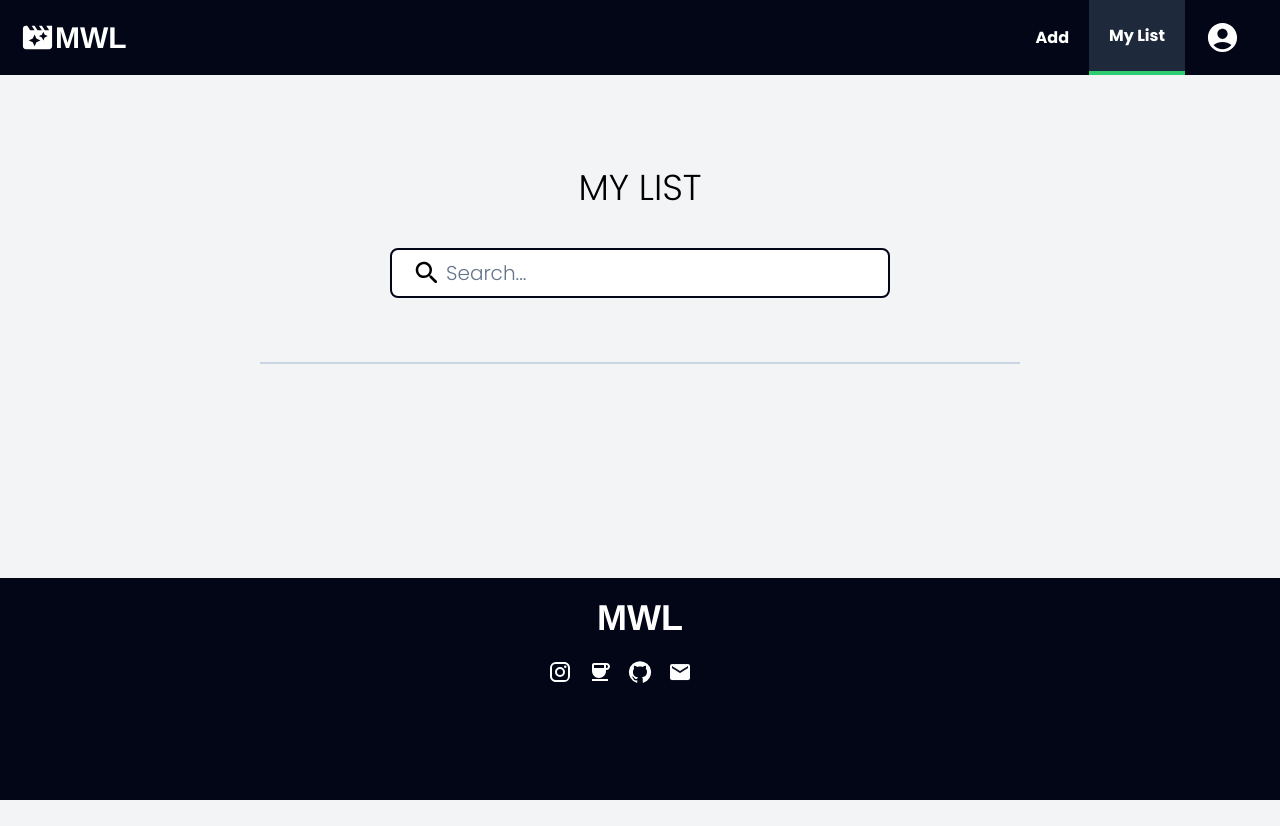
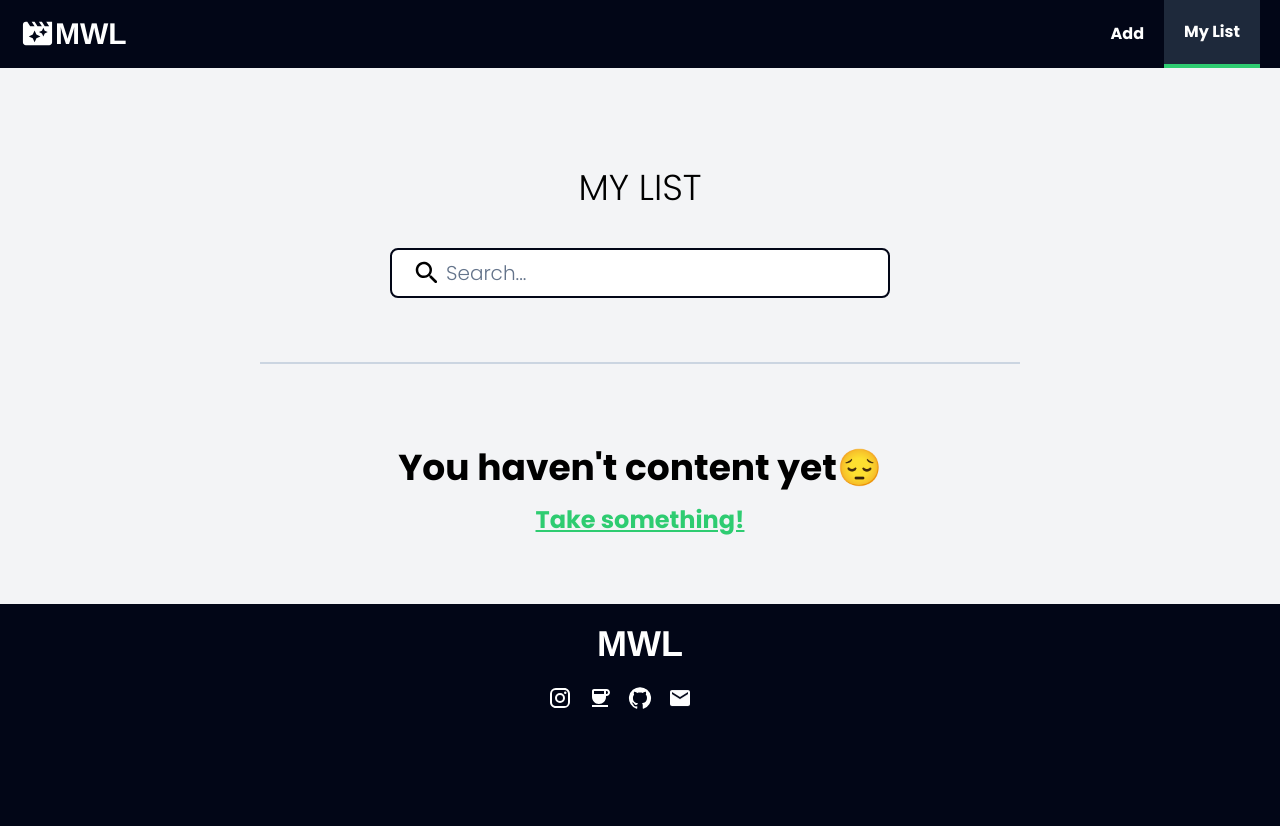
Before and after one commit to Hideakimaru/QUOR, a React (Vite) app: page /app/my-list in a window 1280 px wide. Before the commit the page ends 800 px from the top, so only its background shows below. Built offline with nearby package versions, Linux system fonts and the light colour scheme; a web font is replaced by a local one.

Commit message:
misc updates

```diff
--- a/src/App.jsx
+++ b/src/App.jsx
@@ -13,6 +13,7 @@ function App() {
 	const [isOpen, setIsOpen] = useState(false);
 	const headerRef = useRef(null);
 	const footerRef = useRef(null);
+
 	gsap.registerPlugin(useGSAP);
 	gsap.registerPlugin(ScrollTrigger);
 
--- a/src/components/AddToList.jsx
+++ b/src/components/AddToList.jsx
@@ -20,7 +20,7 @@ const LOCAL_STORAGE_KEY = "myData";
 
 export default function AddToList() {
 	const [contentData, setContentData] = useState(initialData);
-	const [originalData, setOriginalData] = useState(initialData);
+	const [originalData] = useState(initialData);
 	const [imageUrl, setImageUrl] = useState("");
 	const [imageAlt, setImageAlt] = useState("");
 	const [isPrivew, setIsPrivew] = useState(false);
--- a/src/components/AuthPage.jsx
+++ /dev/null
@@ -1,10 +0,0 @@
-import BoundaryBtn from "./BoundaryBtn";
-
-export default function AuthPage() {
-	return (
-		<div className='px-5 py-10 flex flex-col gap-5 w-full h-screen items-center justify-center '>
-			<h1 className='font-bold text-5xl'>Authifucation page</h1>
-			<BoundaryBtn />
-		</div>
-	);
-}
--- a/src/components/ContentList.jsx
+++ b/src/components/ContentList.jsx
@@ -24,9 +24,6 @@ export default function ContentList({
 	const btnRef = useRef(null);
 	const arrowDownRef = useRef(null);
 	const [isButtonActive, setIsButtonActive] = useState(false);
-
-	const localData = JSON.parse(localStorage.getItem("myData") || []);
-	console.log(localData);
 
 	gsap.registerPlugin(useGSAP);
 
--- a/src/components/HomeHeader.jsx
+++ b/src/components/HomeHeader.jsx
@@ -1,14 +1,12 @@
 import Logo from "./Logo";
 import { BurgerIcon } from "./BurgerMenu.jsx";
-import HomeNav from "./HomeNav.jsx";
 
 export default function Header({ onClick }) {
 	return (
-		<header className='px-3 py-5 lg:py-0 lg:px-5 flex fixed top-0 z-50 w-full bg-slate-950 justify-between items-stretch'>
+		<header className='px-5 flex h-[75px] fixed top-0 z-50 w-full bg-slate-950 justify-between items-stretch'>
 			<Logo />
 			<div className='flex w-full justify-end items-stretch'>
 				<BurgerIcon onClick={onClick} />
-				<HomeNav />
 			</div>
 		</header>
 	);
--- a/src/components/Nav.jsx
+++ b/src/components/Nav.jsx
@@ -1,5 +1,4 @@
-import { NavLink, Link } from "react-router-dom";
-import ProfileIcon from "@mui/icons-material/AccountCircle";
+import { NavLink } from "react-router-dom";
 
 function NavLinks() {
 	return (
@@ -46,9 +45,6 @@ export default function Nav() {
 	return (
 		<nav className='hidden lg:flex flex-row items-center font-poppins font-bold text-white'>
 			<NavLinks />
-			<Link className='p-5 hover:bg-slate-700' to='/auth' replace={true}>
-				<ProfileIcon fontSize='large' />
-			</Link>
 		</nav>
 	);
 }
--- a/src/components/WatchList.jsx
+++ b/src/components/WatchList.jsx
@@ -9,6 +9,10 @@ import Wrapper from "./Wrapper.jsx";
 import GoArrow from "./GoArrow.jsx";
 import { ScrollRestoration } from "react-router-dom";
 import Hr from "./utils/Hr.jsx";
+import gsap from "gsap";
+import { useGSAP } from "@gsap/react";
+import { ScrollTrigger } from "gsap/all";
+import NoContentMessage from "./utils/NoContentMessage.jsx";
 
 const LOCAL_STORAGE_KEY = "myData";
 
@@ -19,11 +23,39 @@ export default function WatchList() {
 	const [isPrivew, setIsPrivew] = useState(false);
 	const [searchTitle, setSearchTitle] = useState("");
 	const [scrollVisability, setScrollVisability] = useState("");
+	const [isContent, setIsContent] = useState(false);
+
+	gsap.registerPlugin(useGSAP);
+	gsap.registerPlugin(ScrollTrigger);
+
+	useGSAP(
+		() => {
+			ScrollTrigger.refresh();
+		},
+		{
+			dependencies: [contentData]
+		}
+	);
+
+	// Data workers
+
+	useEffect(() => {
+		const data = JSON.parse(localStorage.getItem(LOCAL_STORAGE_KEY));
+		if (data) {
+			if (data && data.length > 0) {
+				setContentData(data);
+				setIsContent(true);
+			} else {
+				setIsContent(false);
+			}
+		}
+	}, [contentData.length]);
 
 	function handleDelete(id) {
 		const clearedData = contentData.filter(content => content.id !== id);
 		setContentData(clearedData);
 		localStorage.setItem(LOCAL_STORAGE_KEY, JSON.stringify(clearedData));
+		setIsContent(clearedData.length > 0);
 	}
 
 	useEffect(() => {
@@ -43,6 +75,7 @@ export default function WatchList() {
 		};
 	}, [isPrivew, scrollVisability]);
 
+	// Search bar
 	function handleSearchChange(e) {
 		setSearchTitle(e.target.value);
 	}
@@ -70,11 +103,14 @@ export default function WatchList() {
 				<Title text='My List' />
 				<SearchBar value={searchTitle} onChange={handleSearchChange} />
 				<Hr />
+				{isContent ? (
 					<ContentWrapper>
 						<ul className='flex w-full flex-col'>
 							{contentData
 								.filter(content =>
-								content.title.toLowerCase().includes(searchTitle.toLowerCase())
+									content.title
+										.toLowerCase()
+										.includes(searchTitle.toLowerCase())
 								)
 								.map(content => (
 									<li className='mb-14 last:mb-0' key={content.id}>
@@ -104,6 +140,9 @@ export default function WatchList() {
 								))}
 						</ul>
 					</ContentWrapper>
+				) : (
+					<NoContentMessage />
+				)}
 				<GoArrow />
 			</Wrapper>
 			<ScrollRestoration />
--- /dev/null
+++ b/src/components/utils/NoContentMessage.jsx
@@ -0,0 +1,16 @@
+import { Link } from "react-router-dom";
+export default function NoContentMessage() {
+	return (
+		<div className='p-3 md:p-5 gap-4 flex flex-col w-full h-full justify-center items-center'>
+			<h1 className='font-poppins font-bold text-base sm:text-2xl md:text-4xl text-black'>
+				You haven&apos;t content yet😔
+			</h1>
+			<Link
+				className='font-poppins font-bold text-sm sm:text-lg md:text-2xl text-custom-green underline hover:no-underline hover:transition hover:duration-500 hover:ease-in-out'
+				to='/app'
+			>
+				Take something!
+			</Link>
+		</div>
+	);
+}
--- a/src/main.jsx
+++ b/src/main.jsx
@@ -1,12 +1,11 @@
-import ErrorBoundary from "./components/ErrorBoundary.jsx";
 import React from "react";
 import ReactDOM from "react-dom/client";
-import HomePage from "./components/HomePage.jsx";
-import AuthPage from "./components/AuthPage.jsx";
 import { createBrowserRouter, RouterProvider } from "react-router-dom";
 import App from "./App.jsx";
+import ErrorBoundary from "./components/ErrorBoundary.jsx";
 import PrivacyPolicy from "./components/PrivacyPolicy.jsx";
 import TermsAndConditions from "./components/TermsAndConditions.jsx";
+import HomePage from "./components/HomePage.jsx";
 import WatchList from "./components/WatchList.jsx";
 import AddToList from "./components/AddToList.jsx";
 
@@ -34,11 +33,6 @@ const router = createBrowserRouter([
 		]
 	},
 	{
-		path: "auth",
-		element: <AuthPage />,
-		errorElement: <ErrorBoundary />
-	},
-	{
 		path: "privacy-policy",
 		element: <PrivacyPolicy />,
 		errorElement: <ErrorBoundary />
--- a/src/output.css
+++ b/src/output.css
@@ -748,6 +748,10 @@ video {
   height: 3px;
 }
 
+.h-\[75px\] {
+  height: 75px;
+}
+
 .h-auto {
   height: auto;
 }
@@ -822,6 +826,22 @@ video {
   transform: translate(var(--tw-translate-x), var(--tw-translate-y)) rotate(var(--tw-rotate)) skewX(var(--tw-skew-x)) skewY(var(--tw-skew-y)) scaleX(var(--tw-scale-x)) scaleY(var(--tw-scale-y));
 }
 
+@keyframes bounce {
+  0%, 100% {
+    transform: translateY(-25%);
+    animation-timing-function: cubic-bezier(0.8,0,1,1);
+  }
+
+  50% {
+    transform: none;
+    animation-timing-function: cubic-bezier(0,0,0.2,1);
+  }
+}
+
+.animate-bounce {
+  animation: bounce 1s infinite;
+}
+
 .cursor-pointer {
   cursor: pointer;
 }
@@ -1012,6 +1032,10 @@ video {
   padding: 0.5rem;
 }
 
+.p-3 {
+  padding: 0.75rem;
+}
+
 .p-4 {
   padding: 1rem;
 }
@@ -1070,11 +1094,6 @@ video {
   padding-bottom: 0.25rem;
 }
 
-.py-10 {
-  padding-top: 2.5rem;
-  padding-bottom: 2.5rem;
-}
-
 .py-2 {
   padding-top: 0.5rem;
   padding-bottom: 0.5rem;
@@ -1170,11 +1189,6 @@ video {
 .text-4xl {
   font-size: 2.25rem;
   line-height: 2.5rem;
-}
-
-.text-5xl {
-  font-size: 3rem;
-  line-height: 1;
 }
 
 .text-base {
@@ -2022,6 +2036,10 @@ video {
   --tw-text-opacity: 1;
 }
 
+.hover\:no-underline:hover {
+  text-decoration-line: none;
+}
+
 .hover\:opacity-80:hover {
   opacity: 0.8;
 }
@@ -2083,10 +2101,20 @@ video {
     padding-bottom: 8rem;
   }
 
+  .sm\:text-2xl {
+    font-size: 1.5rem;
+    line-height: 2rem;
+  }
+
   .sm\:text-3xl {
     font-size: 1.875rem;
     line-height: 2.25rem;
   }
+
+  .sm\:text-lg {
+    font-size: 1.125rem;
+    line-height: 1.75rem;
+  }
 }
 
 @media (min-width: 768px) {
```
Also changed, not shown: src/components/utils/Loading.jsx (added, +9 -0 lines). Lines whose indentation alone changed are shown as unchanged.
